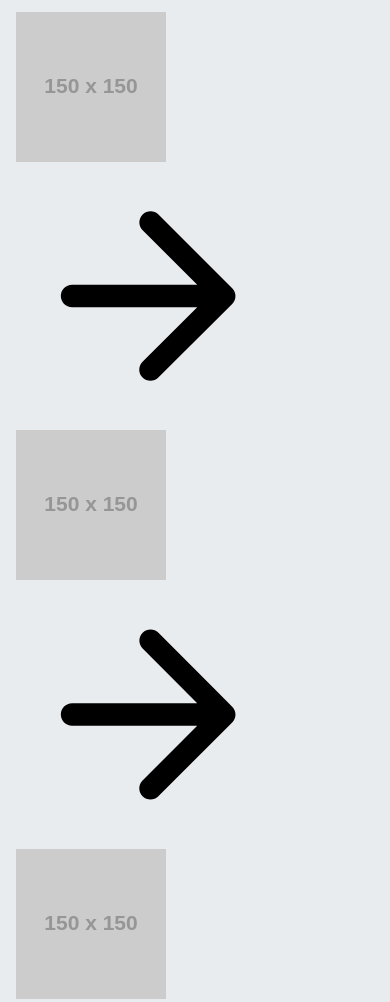
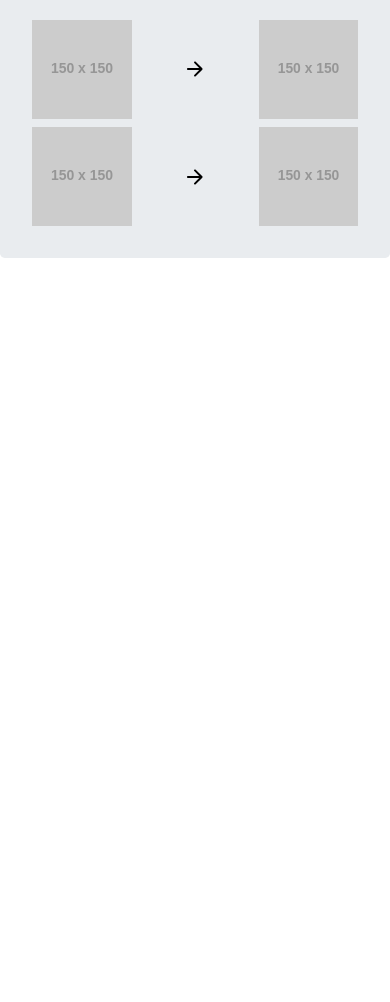
Before and after one commit to Freitas29/Fake-news, a website: page src/index.html in a window 390 px wide. Shown: the part 2360-3362 px from the top of the page. After the commit the page ends 2650 px from the top, so only its background shows below. Drawn offline with nearby package versions, Linux system fonts and the light colour scheme; placeholder pictures from the web are drawn by us.

Commit message:
fixed layout to mobile and tablet devices

```diff
--- /dev/null
+++ b/src/index.css
@@ -0,0 +1,6 @@
+@media (max-width: 768px) {
+    .custom-arrow{
+        display: none !important;
+        visibility: hidden;
+    }
+}
--- a/src/index.html
+++ b/src/index.html
@@ -6,6 +6,7 @@
     <title>Fake news</title>
     <meta name='viewport' content='width=device-width, initial-scale=1'>
     <link rel="stylesheet" href="../node_modules/bootstrap/dist/css/bootstrap.css">
+    <link rel="stylesheet" href="./index.css" >
 </head>
 <body>
     <div class="jumbotron">
@@ -62,26 +63,29 @@
         <div class="row mt-5">
             <div class="col-lg-12">
                 <div class="row d-flex align-items-center justify-content-center">
-                    <div class="col-lg-2">
-                            <img src="https://via.placeholder.com/150">
+                    <div class="col-lg-2 col-4 mt-2 d-flex align-items-center justify-content-center">
+                        <img class="img-fluid" src="https://via.placeholder.com/150">
                     </div>
-                    <div class="col-lg-1 d-flex align-items-center">
-                        <img src="./assets/arrow_forward-24px .svg" class="w-75">
+                    <div class="col-lg-1 col-3 mt-2 d-flex align-items-center justify-content-center">
+                            <img class="img-fluid" src="./assets/arrow_forward-24px .svg" class="w-75">
                     </div>
-                    <div class="col-lg-2">
-                            <img src="https://via.placeholder.com/150">
+
+                    <div class="col-lg-2 col-4 mt-2 d-flex align-items-center justify-content-center">
+                            <img class="img-fluid" src="https://via.placeholder.com/150">
                     </div>
-                    <div class="col-lg-1 d-flex align-items-center">
-                        <img src="./assets/arrow_forward-24px .svg" class="w-75">
+
+                    <div class="col-lg-1 col-3 mt-2 d-flex align-items-center justify-content-center custom-arrow">
+                        <img class="img-fluid" src="./assets/arrow_forward-24px .svg" class="w-75">
                     </div>
-                    <div class="col-lg-2">
-                            <img src="https://via.placeholder.com/150">
+
+                    <div class="col-lg-2 col-4 mt-2 d-flex align-items-center justify-content-center">
+                            <img class="img-fluid" src="https://via.placeholder.com/150">
                     </div>
-                    <div class="col-lg-1 d-flex align-items-center">
-                        <img src="./assets/arrow_forward-24px .svg" class="w-75">
+                    <div class="col-lg-1 col-3 mt-2 d-flex align-items-center justify-content-center">
+                        <img class="img-fluid" src="./assets/arrow_forward-24px .svg" class="w-75">
                     </div>
-                    <div class="col-lg-2">
-                            <img src="https://via.placeholder.com/150">
+                    <div class="col-lg-2 col-4 mt-2 d-flex align-items-center justify-content-center">
+                            <img class="img-fluid" src="https://via.placeholder.com/150">
                     </div>
                 </div>
             </div>
```
